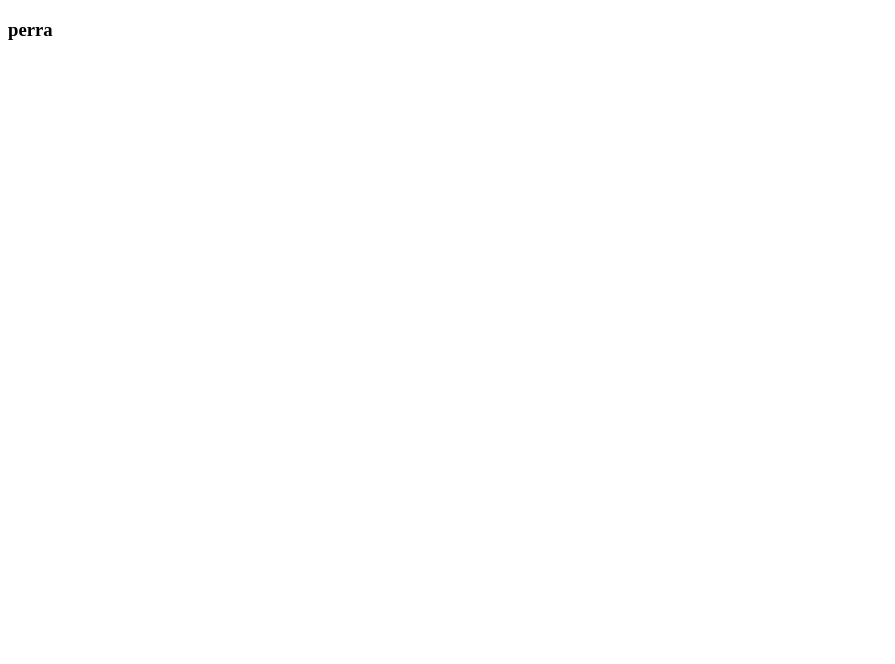
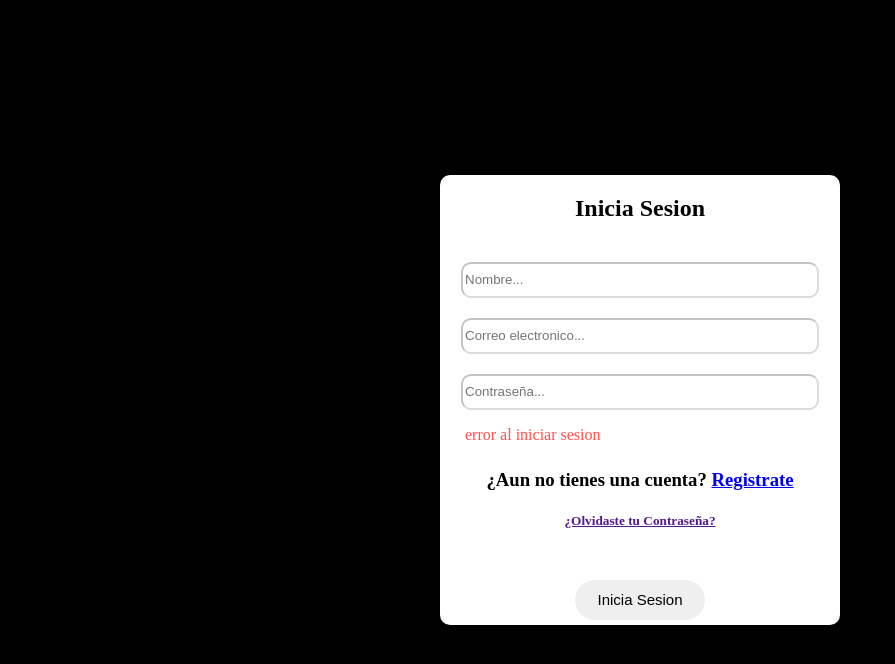
Before and after one commit to Nilsonlopezdev/Animerealm, a website: page animerealm/public/contenidos/login.html in a window 1280 px wide. Shown: the whole page, without its empty margins (0-895 px from the left). Drawn offline with Linux system fonts and the light colour scheme.

Commit message:
creacion login,rutas, y poco funcionamiento js

```diff
--- a/animerealm/public/contenidos/login.html
+++ b/animerealm/public/contenidos/login.html
@@ -4,11 +4,24 @@
     <meta charset="UTF-8">
     <meta name="viewport" content="width=device-width, initial-scale=1.0">
     <title>inicia sesion animerealm</title>
-    <link rel="stylesheet" href="/public/styles/login.css">
-    <script src="/public/javascrips/login.js"></script>
+    <link rel="stylesheet" href="/styles/login.css">
+    <script src="/javascrips/login.js" defer></script>
     <link rel="web site icon" type="jpg" href="/img/logo animerealm.jpg">
 </head>
 <body>
-    <h3>perra </h3>
+    <main>
+        <div class="form">
+            <form id="formulario">
+                <h2>Inicia Sesion</h2>
+                <input type="text" id="name" name="name" placeholder="Nombre..." required><br>
+                <input type="email" id="gmail" name="gmail" placeholder="Correo electronico..." required><br>
+                <input type="password" id="pass" name="pass" placeholder="Contraseña..." required><br>
+                <p class="error">error al iniciar sesion</p>
+                <button type="submit">Inicia Sesion</button>
+                <h3>¿Aun no tienes una cuenta? <a href="/registro">Registrate</a></h3>
+                <a href=""><h5>¿Olvidaste tu Contraseña?</h5></a>
+            </form>
+        </div>
+    </main>
 </body>
 </html>
--- a/animerealm/public/javascrips/login.js
+++ b/animerealm/public/javascrips/login.js
@@ -0,0 +1,6 @@
+document.getElementById('formulario').addEventListener('submit', (datos)=> {
+    datos.preventDefault();
+    console.log(datos.target.elements.name.value);
+
+    console.log(datos)
+})
--- a/animerealm/public/styles/login.css
+++ b/animerealm/public/styles/login.css
@@ -0,0 +1,49 @@
+body {
+    margin: 0;
+    background: black;
+}
+
+.form {
+    background: white;
+    width: 400px;
+    height: 450px;
+    align-items: center;
+    text-align: center;
+    border-radius: 10px;
+    position: absolute;
+    left: 50%;
+    top: 50%;
+    transform: translate(-50%, -50% );
+}
+
+input {
+    margin-top: 20px;
+    height: 30px;
+    width: 350px;
+    border-radius: 10px;
+    border-color: rgba(128, 128, 128, 0.281);
+    outline-color: rgba(128, 128, 128, 0.571);
+}
+
+
+button {
+    outline: none;
+    border-radius: 20px;
+    border: none;
+    height: 40px;
+    width: 130px;
+    position: relative;
+    top: 170px;
+    transition: 1s;
+    font-size: 15px;
+}
+
+.error {
+    position: absolute;
+    left: 25px;
+    color: rgb(255, 80, 80);
+}
+
+button:hover {
+    background: grey;
+}
```
Also changed, not shown: animerealm/public/contenidos/registro.html (+1 -1 lines), animerealm/public/index.html (+3 -3 lines), animerealm/src/controllers/usercontrollers.js (+12 -0 lines), animerealm/src/server.js (+16 -6 lines), 2 other files.
